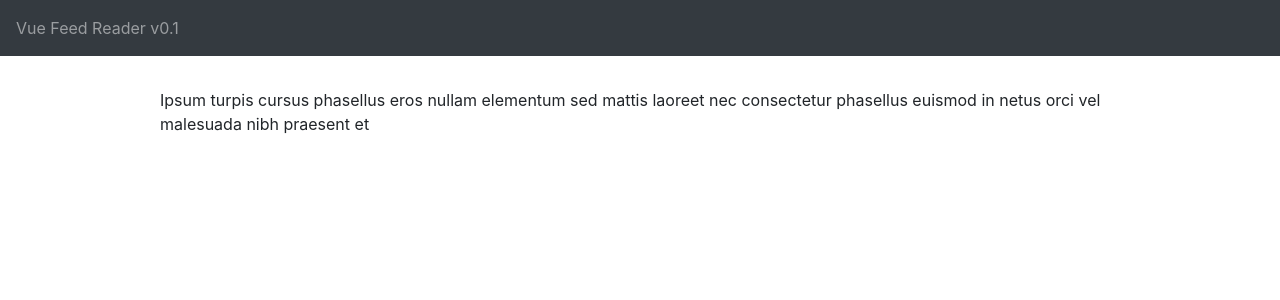
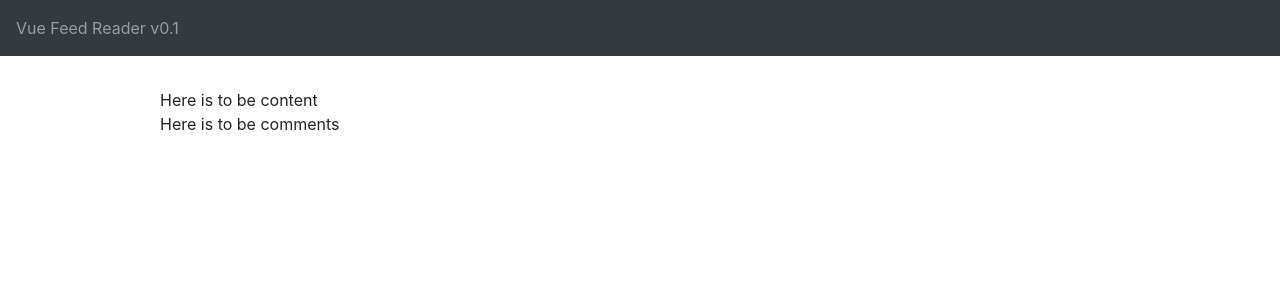
Before and after one commit to miolfo/vue-feed-reader, a Vue app: page /item/1 in a window 1280 px wide. Shown: the top 300 px of the page. Built offline with nearby package versions, Linux system fonts and the light colour scheme.

Commit message:
Restructuring and WIP components for item contend and comments

```diff
--- a/src/components/FeedItemView.vue
+++ b/src/components/feed/FeedItemView.vue
@@ -1,23 +1,33 @@
 <template>
   <div>
     <div class="feed-item-view" v-if="itemLoaded">
-      {{item.getTitle()}}
+      <ItemContent :item="item"/>
+      <ItemComments :item="item"/>
     </div>
     <div class="feed-item-error" v-else-if="errorLoadingItem">
       Error loading item
     </div>
     <div class="feed-item-loading" v-else>
-      Loading item
+      <Spinner/>
     </div>
   </div>
 </template>
 
 <script lang="ts">
 import { Component, Vue } from 'vue-property-decorator'
-import FeedItem from '../model/FeedItem'
+import FeedItem from '../../model/FeedItem'
 import FeedItemService from '@/service/FeedItemService'
+import Spinner from '../common/Spinner.vue'
+import ItemContent from './ItemContent.vue'
+import ItemComments from './ItemComments.vue'
 
-@Component
+@Component({
+  components: {
+    Spinner,
+    ItemContent,
+    ItemComments
+  }
+})
 export default class FeedItemView extends Vue {
   private item!: FeedItem;
   private itemLoaded = false
--- /dev/null
+++ b/src/components/feed/ItemComments.vue
@@ -0,0 +1,15 @@
+<template>
+  <div>
+    Here is to be comments
+  </div>
+</template>
+
+<script lang="ts">
+import { Component, Vue, Prop } from 'vue-property-decorator'
+import FeedItem from '../../model/FeedItem'
+
+@Component
+export default class ItemComments extends Vue {
+  @Prop() private item!: FeedItem;
+}
+</script>
--- /dev/null
+++ b/src/components/feed/ItemContent.vue
@@ -0,0 +1,15 @@
+<template>
+  <div>
+    Here is to be content
+  </div>
+</template>
+
+<script lang="ts">
+import { Component, Vue, Prop } from 'vue-property-decorator'
+import FeedItem from '../../model/FeedItem'
+
+@Component
+export default class ItemContent extends Vue {
+  @Prop() private item!: FeedItem;
+}
+</script>
--- a/src/main.ts
+++ b/src/main.ts
@@ -2,7 +2,7 @@ import Vue from 'vue'
 import App from './App.vue'
 import VueRouter from 'vue-router'
 import FeedReader from './components/FeedReader.vue'
-import FeedItemView from './components/FeedItemView.vue'
+import FeedItemView from './components/feed/FeedItemView.vue'
 import { BootstrapVue, IconsPlugin } from 'bootstrap-vue'
 
 import 'bootstrap/dist/css/bootstrap.css'
```
